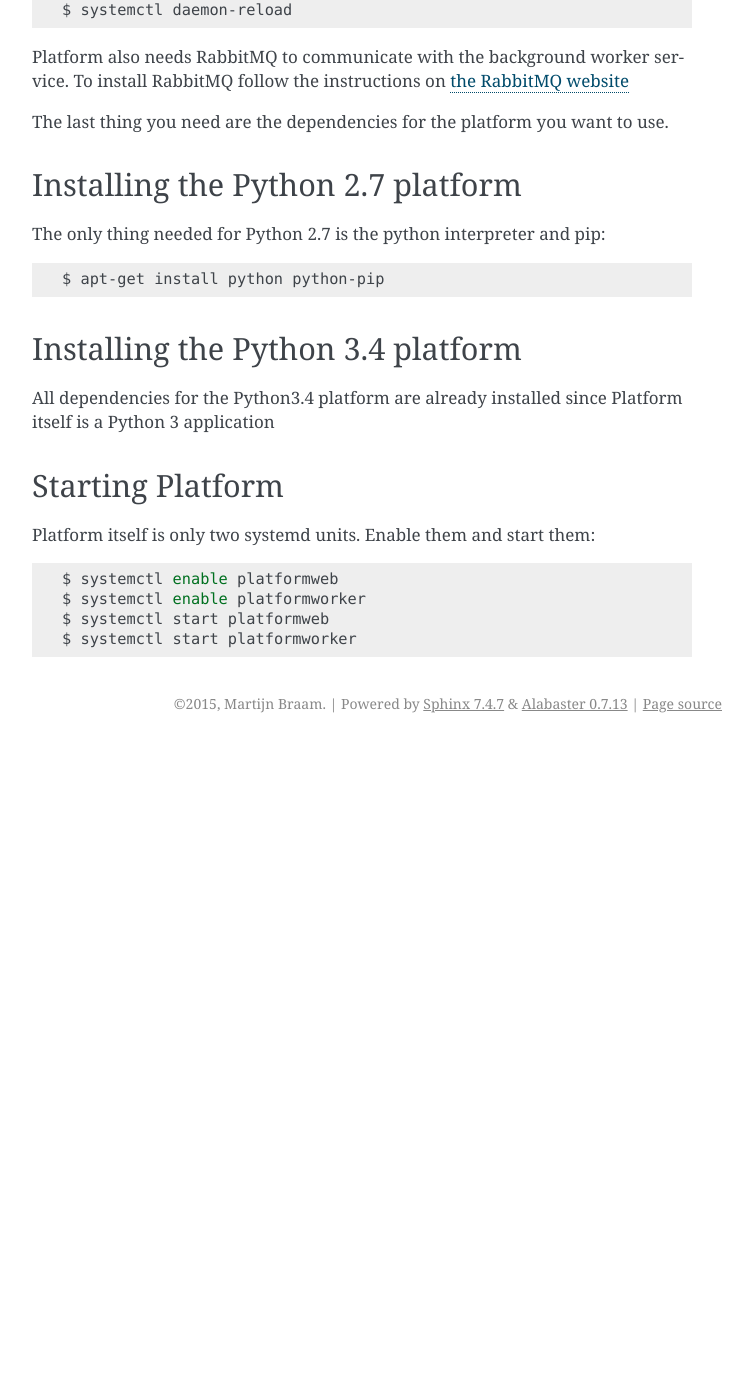
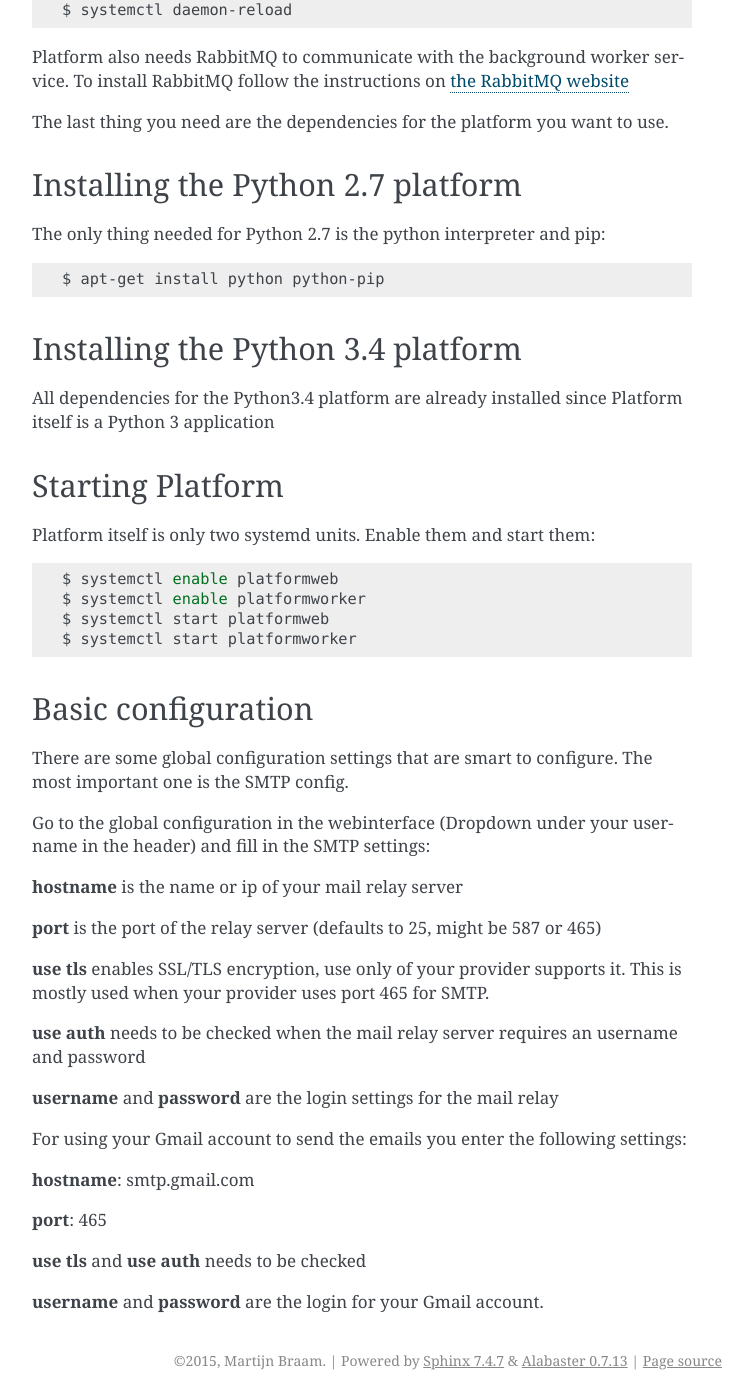
Before and after one commit to BrixIT/Platform, a Sphinx documentation site: the page built from docs/installation.rst, in a window 1280 px wide and 1400 px high, scrolled down 724 px. Shown: the whole window, without its empty margins (388-1140 px from the left). Built offline with Sphinx 7.4.7, drawn with Linux system fonts in a browser that asks for light colours; before the commit the page ends 1467 px from its top, so only the background shows below that; some of the changed text lies outside the part shown.

Commit message:
Updated documentation for SMTP configuration

```diff
--- a/docs/installation.rst
+++ b/docs/installation.rst
@@ -64,3 +64,32 @@ Platform itself is only two systemd units. Enable them and start them::
    $ systemctl enable platformworker
    $ systemctl start platformweb
    $ systemctl start platformworker
+
+
+Basic configuration
+-------------------
+
+There are some global configuration settings that are smart to configure. The most important one is the SMTP config.
+
+Go to the global configuration in the webinterface (Dropdown under your username in the header) and fill in the SMTP settings:
+
+**hostname** is the name or ip of your mail relay server
+
+**port** is the port of the relay server (defaults to 25, might be 587 or 465)
+
+**use tls** enables SSL/TLS encryption, use only of your provider supports it. This is mostly used when your provider uses
+port 465 for SMTP.
+
+**use auth** needs to be checked when the mail relay server requires an username and password
+
+**username** and **password** are the login settings for the mail relay
+
+For using your Gmail account to send the emails you enter the following settings:
+
+**hostname**: smtp.gmail.com
+
+**port**: 465
+
+**use tls** and **use auth** needs to be checked
+
+**username** and **password** are the login for your Gmail account.
```
Also changed, not shown: other parts of docs/installation.rst (+1 -1 lines).
